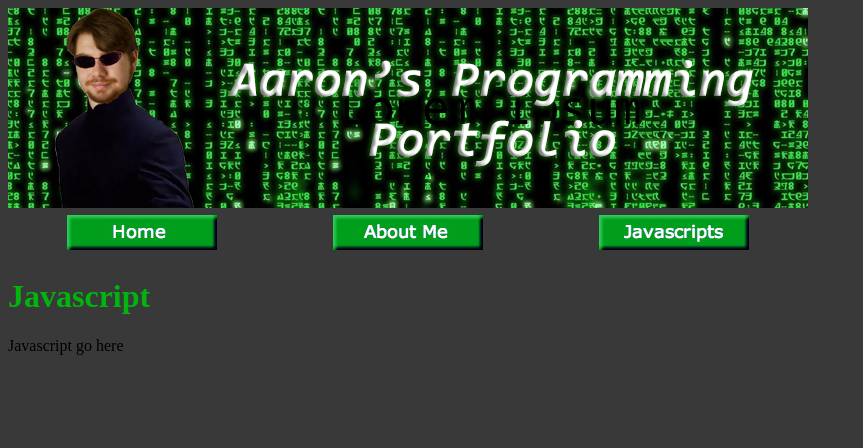
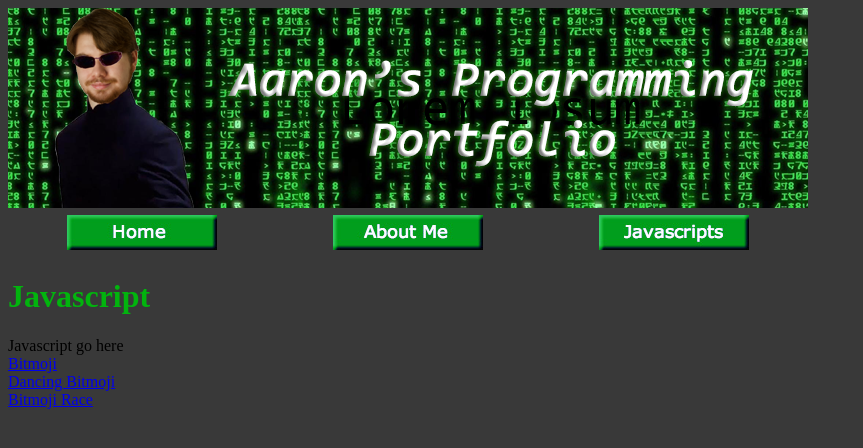
Before and after one commit to snailsalad/snailsalad.github.io, a plain HTML site: page js.html in a window 1280 px wide. Shown: the whole page, without its empty margins (0-863 px from the left). Drawn offline with Linux system fonts and the light colour scheme.

Commit message:
Add files via upload

```diff
--- a/js.html
+++ b/js.html
@@ -17,5 +17,9 @@
         </table>
         <h1>Javascript</h1>
         Javascript go here
+        <a href="https://www.khanacademy.org/computer-programming/rossi_bitmoji/5885826901917696"><br>Bitmoji </a>
+        <a href="https://www.khanacademy.org/computer-programming/spin-off-of-rossi_racing_bitmoji/6009869617512448"><br>Dancing Bitmoji </a>
+        <a href="https://www.khanacademy.org/computer-programming/rossi__dancing_bitmoji/4610222369980416"><br>Bitmoji Race</a>
+
     </body>
 </html>
```
Also changed, not shown: aaronrossi.jpg (added), aaronrossi.png (added), aaronrossi2.png (added), aaronrossi3.png (added), background.jpg (added).
